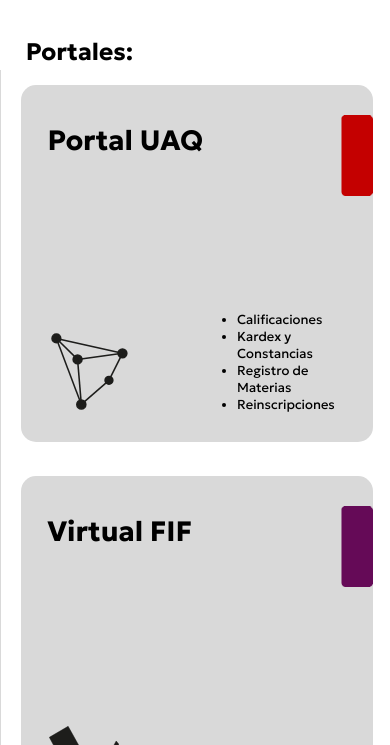
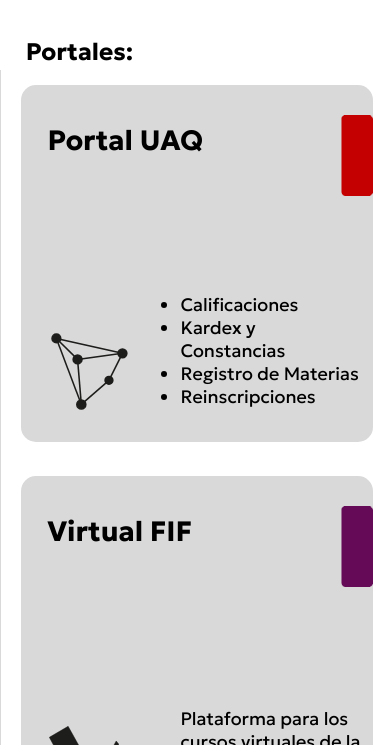
Before and after one commit to jorgescx/LANDINGPAGE, a plain HTML site: page index.html in a window 390 px wide. Shown: the part 99-844 px from the top of the page. Drawn offline with Linux system fonts and the light colour scheme.

Commit message:
Style.css

```diff
--- a/style.css
+++ b/style.css
@@ -489,7 +489,13 @@ nav{
 
     .descripcion{
         bottom: 2%;
-        left:50%;
+        left:40%;
+        font-size: large;
+        padding-left: 5%;
+    }
+    #Credencial{
+        width: 85vw;
     }
 
+
 }
```
